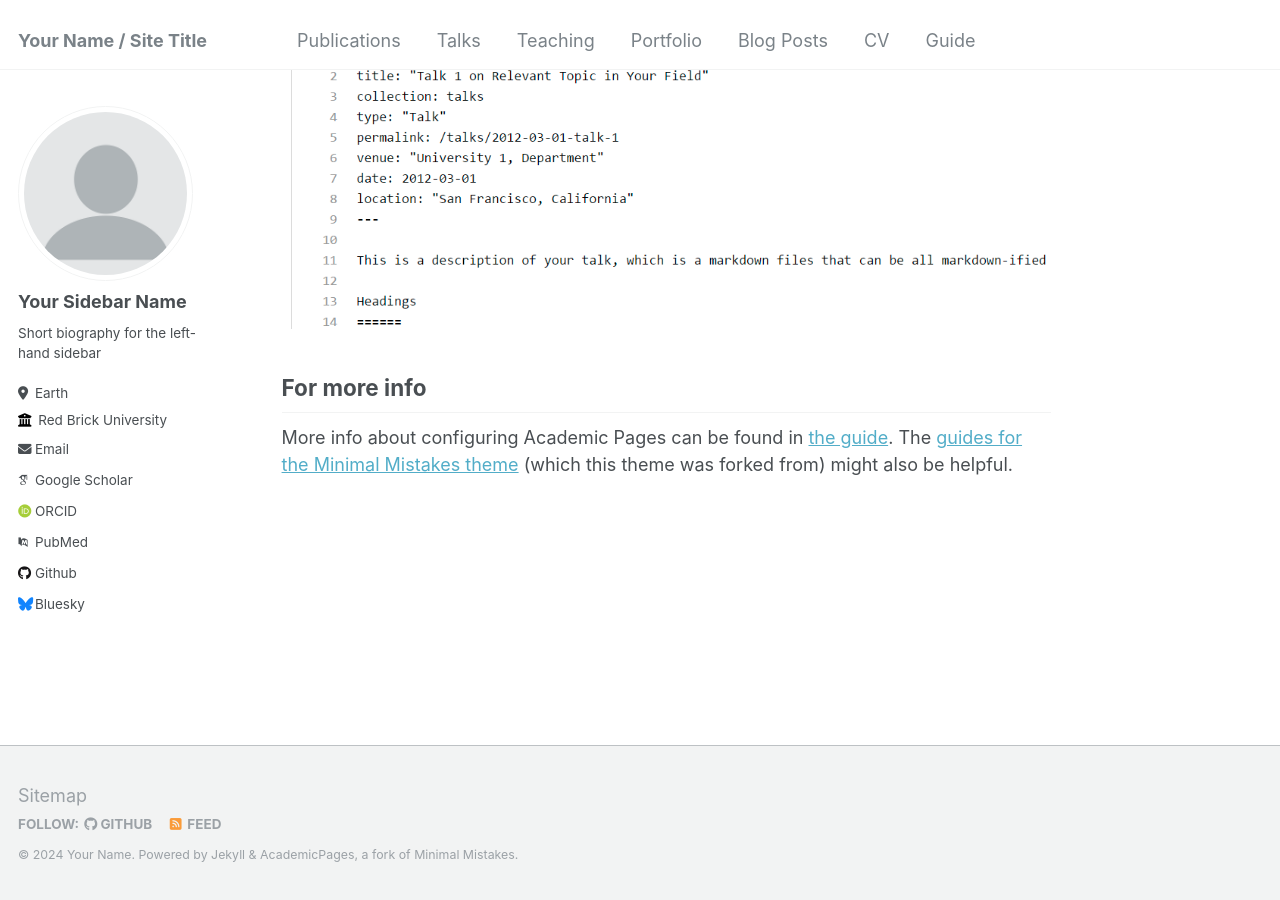
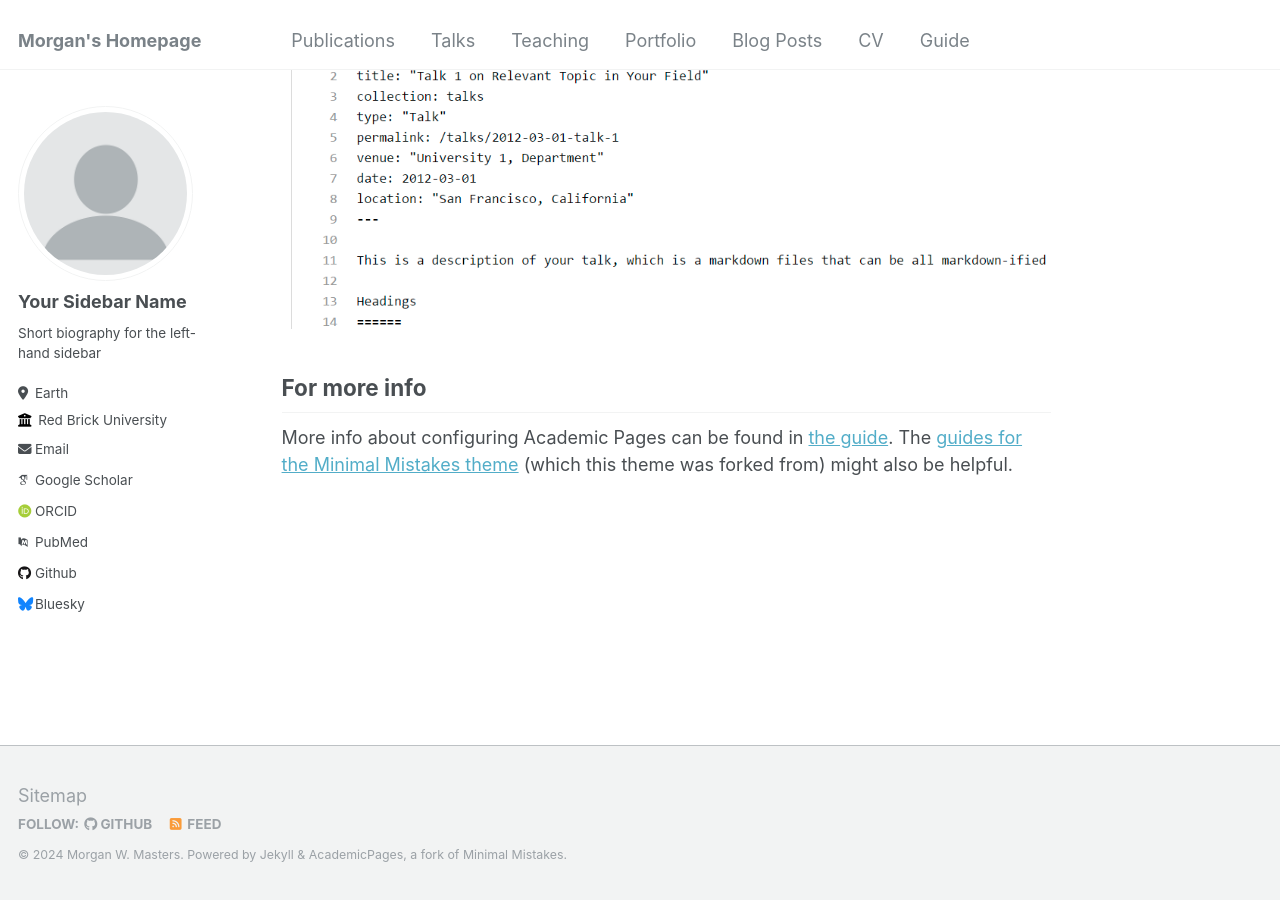
Before and after one commit to MorganMasters/MorganMasters.github.io, a Jekyll site: the page built from _pages/about.md, in a window 1280 px wide and 900 px high, scrolled down 2660 px. Built offline with Jekyll 4.4.1, drawn with Linux system fonts in a browser that asks for light colours; some web fonts are replaced.

Commit message:
Update _config.yml

```diff
--- a/_config.yml
+++ b/_config.yml
@@ -8,10 +8,10 @@
 
 # Basic Site Settings
 locale                   : "en-US"
-title                    : "Your Name / Site Title"
+title                    : "Morgan's Homepage"
 title_separator          : "-"
-name                     : &name "Your Name"
-description              : &description "personal description"
+name                     : &name "Morgan W. Masters"
+description              : &description "Bookmark this to keep an eye on my project updates!"
 url                      : https://academicpages.github.io # the base hostname & protocol for your site e.g. "https://mmistakes.github.io"
 baseurl                  : "" # the subpath of your site, e.g. "/blog"
 repository               : "academicpages/academicpages.github.io"
```
